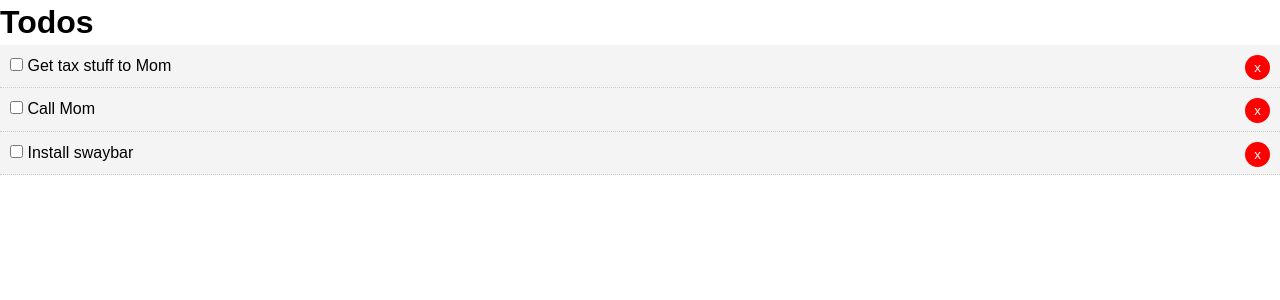
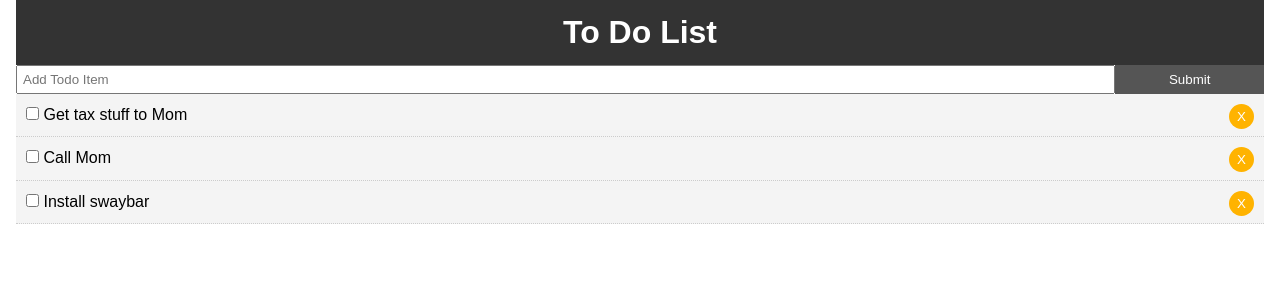
Before and after one commit to peter7cole/react-todo-list, a React (Create React App) app: page / in a window 1280 px wide. Shown: the top 300 px of the page. Built offline with nearby package versions, Linux system fonts and the light colour scheme.

Commit message:
added styling and an add item form, needs functionality

```diff
--- a/src/App.css
+++ b/src/App.css
@@ -15,19 +15,19 @@
   text-decoration: none;
 }
 
-/*
-.App {
-  text-align: center;
+.container {
+  padding: 0 1rem;
 }
 
-.App-header {
-  background-color: #282c34;
-  min-height: 100vh;
-  display: flex;
-  flex-direction: column;
-  align-items: center;
-  justify-content: center;
-  font-size: calc(10px + 2vmin);
-  color: white;
+.btn {
+  display: inline-block;
+  border: none;
+  background: #555;
+  color: #fff;
+  padding: 7px 20px;
+  cursor: pointer;
 }
-*/
+
+.btn:hover {
+  background: #666;
+}
--- a/src/App.js
+++ b/src/App.js
@@ -1,6 +1,8 @@
 import React, { Component } from 'react';
+import Header from './components/layout/Header';
 import './App.css';
-import Todos from './components/Todos';
+import Todos from './components/todo/Todos';
+import AddTodo from './components/todo/AddTodo';
 
 class App extends Component {
 	state = {
@@ -22,6 +24,8 @@
 			}
 		]
 	};
+
+	// Toggle the To Do Item Checkbox
 	// we're in App.js, so we're talking state next, not props
 	toggleComplete = (id) => {
 		this.setState({
@@ -33,20 +37,26 @@
 			})
 		});
 	};
+
+	// Delete To Do Item
 	deleteTodo = (id) => {
 		this.setState({
 			todos: [...this.state.todos.filter((todo) => todo.id !== id)]
 		});
 	};
+
 	render() {
 		return (
 			<div className="App">
-				<h1>Todos</h1>
-				<Todos
-					todos={this.state.todos}
-					toggleComplete={this.toggleComplete}
-					deleteTodo={this.deleteTodo}
-				/>
+				<div className="container">
+					<Header />
+					<AddTodo />
+					<Todos
+						todos={this.state.todos}
+						toggleComplete={this.toggleComplete}
+						deleteTodo={this.deleteTodo}
+					/>
+				</div>
 			</div>
 		);
 	}
--- /dev/null
+++ b/src/components/layout/Header.js
@@ -0,0 +1,18 @@
+import React from 'react';
+
+function Header() {
+	return (
+		<header style={headerStyle}>
+			<h1>To Do List</h1>
+		</header>
+	);
+}
+
+const headerStyle = {
+	background: '#333',
+	color: '#fff',
+	textAlign: 'center',
+	padding: '10px'
+};
+
+export default Header;
--- /dev/null
+++ b/src/components/todo/AddTodo.js
@@ -0,0 +1,24 @@
+import React, { Component } from 'react';
+
+export class AddTodo extends Component {
+	render() {
+		return (
+			<form style={{ display: 'flex' }}>
+				<input
+					type="text"
+					name="title"
+					style={{ flex: '10', padding: '5px' }}
+					placeholder="Add Todo Item"
+				/>
+				<input
+					type="submit"
+					value="Submit"
+					className="btn"
+					style={{ flex: '1' }}
+				/>
+			</form>
+		);
+	}
+}
+
+export default AddTodo;
--- a/src/components/TodoItem.js
+++ b/src/components/todo/TodoItem.js
@@ -25,7 +25,7 @@
 						onClick={this.props.deleteTodo.bind(this, id)}
 						style={buttonStyle}
 					>
-						x
+						X
 					</button>
 				</p>
 			</div>
@@ -39,13 +39,14 @@
 };
 
 const buttonStyle = {
-	background: '#ff0000',
+	background: '#ffb300',
 	color: '#fff',
 	border: 'none',
-	padding: '5px 9px',
+	padding: '5px 8px',
 	borderRadius: '50%',
 	cursor: 'pointer',
-	float: 'right'
+	float: 'right',
+	outline: 'none'
 };
 
 export default TodoItem;
```
Also changed, not shown: public/index.html (+0 -23 lines), src/components/todo/Todos.js (renamed from src/components/Todos.js).
